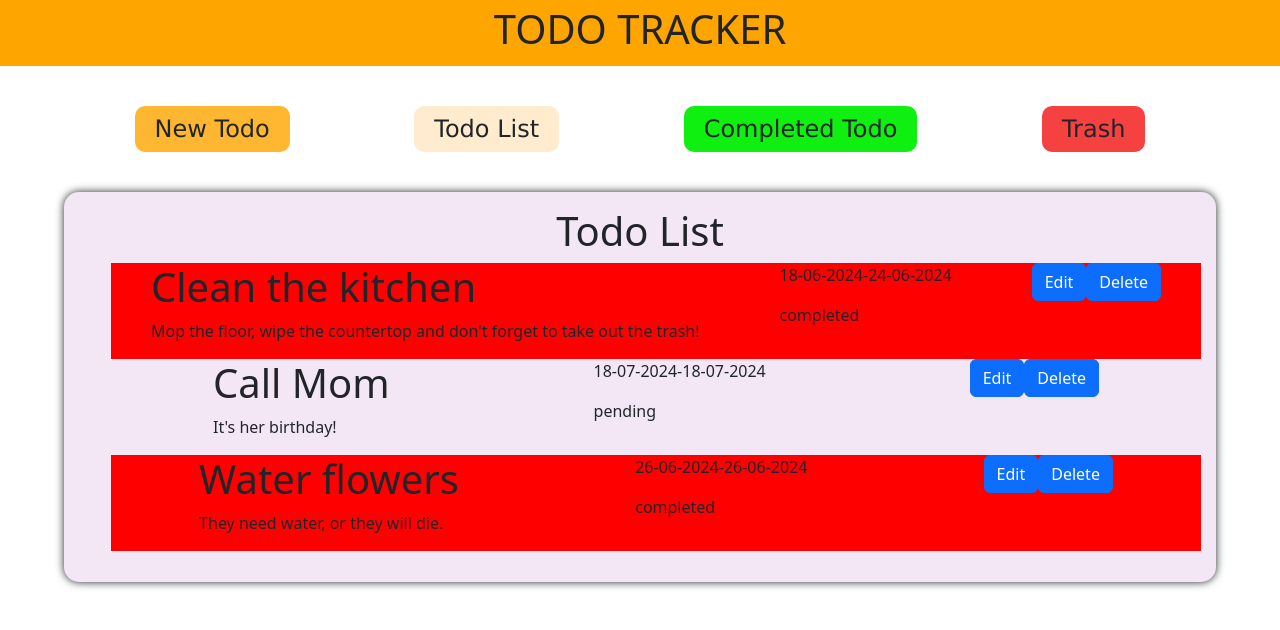
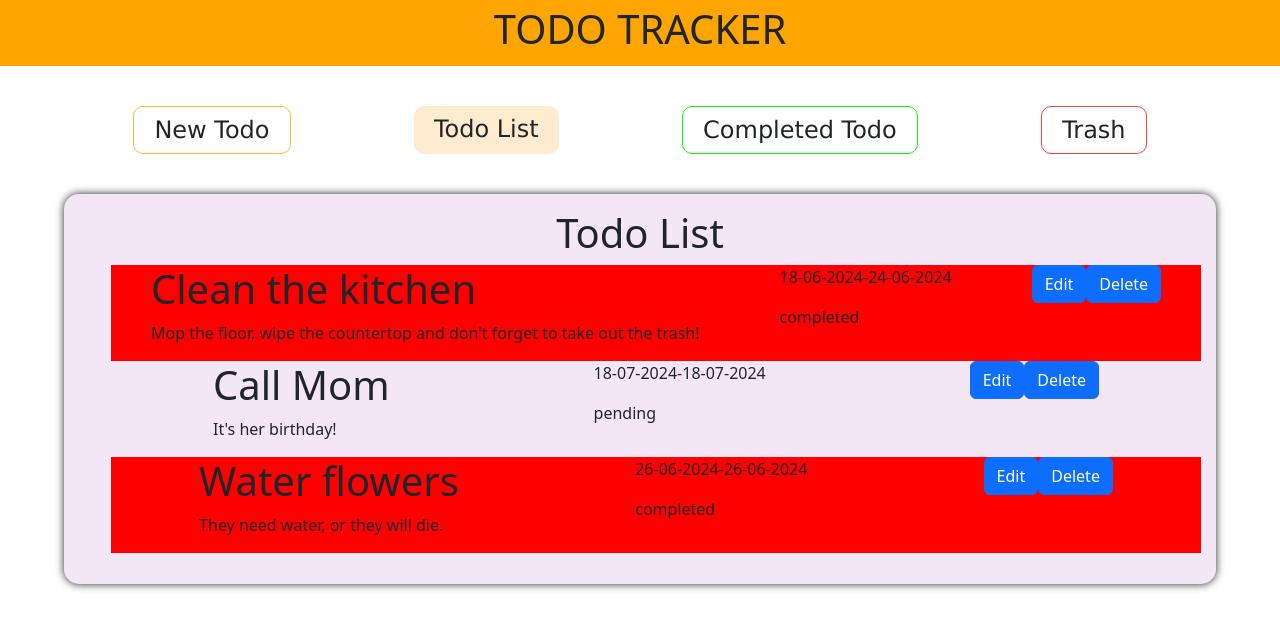
Before and after one commit to NagendraVarma1/Todo-Project, a React (Create React App) app: page /todoList in a window 1280 px wide. Shown: the top 630 px of the page. Built offline with nearby package versions, Linux system fonts and the light colour scheme.

Commit message:
styling added for cards

```diff
--- a/src/App.js
+++ b/src/App.js
@@ -3,6 +3,8 @@ import { RouterProvider, createBrowserRouter } from 'react-router-dom';
 import TodoForm from './Components/Form/TodoForm';
 import RootLayout from './Components/RootLayout/RootLayout';
 import List from './Components/List/List';
+import CompletedTodo from './Components/CompletedTodo/CompletedTodo';
+import Trash from './Components/Trash/Trash';
 
 function App() {
   const router = createBrowserRouter([
@@ -11,7 +13,9 @@ function App() {
       element: <RootLayout />,
       children: [
         {path: '/', element: <TodoForm />},
-        {path: '/todoList', element: <List />}
+        {path: '/todoList', element: <List />},
+        {path: '/completedTodo', element: <CompletedTodo />},
+        {path: '/trash', element: <Trash />}
       ]
     }
   ])
--- a/src/Components/Cards/Cards.js
+++ b/src/Components/Cards/Cards.js
@@ -1,17 +1,45 @@
-import { useNavigate } from 'react-router-dom'
-import classes from './Cards.module.css'
+import { useLocation, useNavigate } from "react-router-dom";
+import classes from "./Cards.module.css";
 
 const Cards = () => {
+  const location = useLocation();
+  const navigate = useNavigate();
+  const path = location.pathname;
 
-    const navigate = useNavigate();
-    return (
-        <div className={classes.mainDiv}>
-            <div className={classes.newTodo} onClick={() => navigate('/')}>New Todo</div>
-            <div className={classes.todoList} onClick={() => navigate('/todoList')}>Todo List</div>
-            <div className={classes.completedTodo}>Completed Todo</div>
-            <div className={classes.trash}>Trash</div>
-        </div>
-    )
-}
+  return (
+    <div className={classes.mainDiv}>
+      <div
+        className={path === "/" ? classes.newTodoActive : classes.newTodo}
+        onClick={() => navigate("/")}
+      >
+        New Todo
+      </div>
+      <div
+        className={
+          path === "/todoList" ? classes.todoListActive : classes.todoList
+        }
+        onClick={() => navigate("/todoList")}
+      >
+        Todo List
+      </div>
+      <div
+        className={
+          path === "/completedTodo"
+            ? classes.completedTodoActive
+            : classes.completedTodo
+        }
+        onClick={() => navigate("/completedTodo")}
+      >
+        Completed Todo
+      </div>
+      <div
+        className={path === "/trash" ? classes.trashActive : classes.trash}
+        onClick={() => navigate("/trash")}
+      >
+        Trash
+      </div>
+    </div>
+  );
+};
 
-export default Cards
+export default Cards;
--- a/src/Components/Cards/Cards.module.css
+++ b/src/Components/Cards/Cards.module.css
@@ -14,19 +14,45 @@
     font-family: 'Lucida Sans', 'Lucida Sans Regular', 'Lucida Grande', 'Lucida Sans Unicode', Geneva, Verdana, sans-serif;
 }
 
-.newTodo{
+.newTodoActive, .todoListActive, .completedTodoActive, .trashActive{
+    cursor: pointer;
+    width: max-content;
+    padding: 5px 20px;
+    border-radius: 10px;
+    text-align: center;
+    font-size: 1.5rem;
+    font-family: 'Lucida Sans', 'Lucida Sans Regular', 'Lucida Grande', 'Lucida Sans Unicode', Geneva, Verdana, sans-serif;
+}
+
+.newTodoActive{
     background-color: rgb(255, 183, 49);
 }
 
+.newTodo{
+    border: 1px solid rgb(255, 183, 49);
+}
+
 .todoList{
+    border: 1px solid blanchedalmond;
+}
+
+.todoListActive{
     background-color: blanchedalmond;
 }
 
 .completedTodo{
+    border: 1px solid rgb(16, 240, 16);
+}
+
+.completedTodoActive{
     background-color: rgb(16, 240, 16);
 }
 
 .trash{
+    border: 1px solid rgb(246, 65, 65);
+}
+
+.trashActive{
     background-color: rgb(246, 65, 65);
 }
 
--- /dev/null
+++ b/src/Components/CompletedTodo/CompletedTodo.js
@@ -0,0 +1,7 @@
+const CompletedTodo = () => {
+    return(
+        <h1>Completed todo Testing</h1>
+    )
+}
+
+export default CompletedTodo;
--- /dev/null
+++ b/src/Components/Trash/Trash.js
@@ -0,0 +1,7 @@
+const Trash = () => {
+    return (
+        <h1>This is for trash</h1>
+    )
+}
+
+export default Trash;
```
